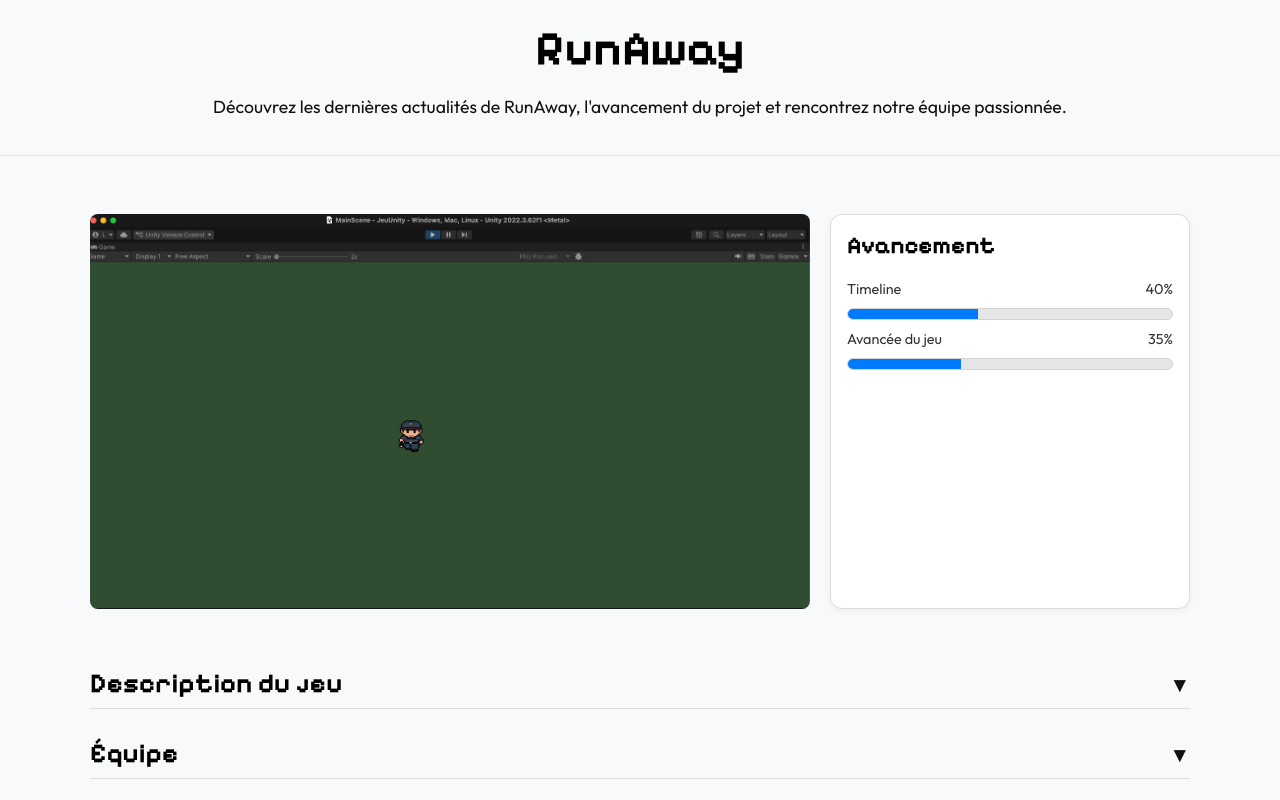
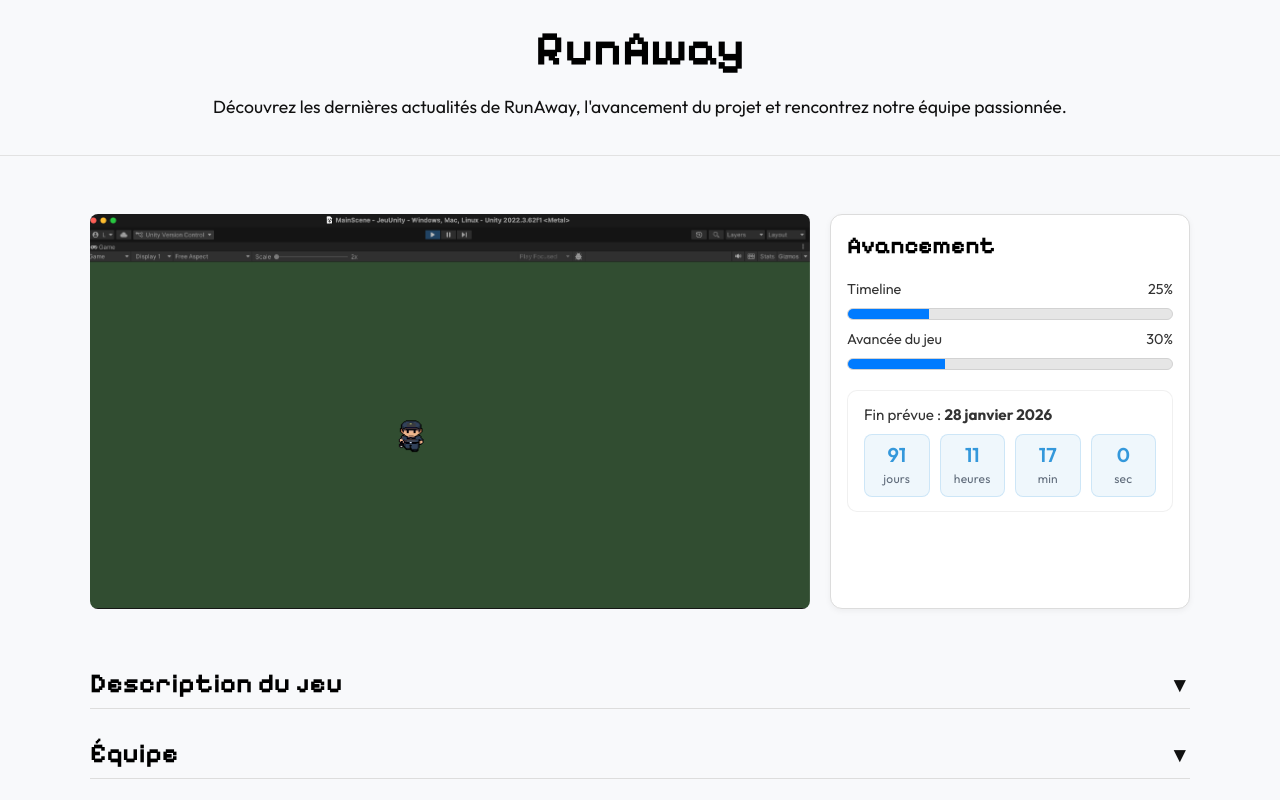
Before and after one commit to Lucaaaaasssss/KickStarterSAE, a Vue app: page / in a window 1280 px wide. Shown: the top 800 px of the page. Built offline with nearby package versions, Linux system fonts and the light colour scheme.

Commit message:
ajout timer et mise a jour actus

```diff
--- a/src/assets/main.css
+++ b/src/assets/main.css
@@ -105,3 +105,57 @@
         height: 260px;
     }
 }
+
+.countdown {
+    margin-top: 20px;
+    padding: 14px 16px;
+    border: 1px solid rgba(0,0,0,0.06);
+    border-radius: 10px;
+    background: #fff;
+}
+
+.countdown__title {
+    font-size: 0.95rem;
+    margin-bottom: 10px;
+    color: #333;
+}
+
+.countdown__grid {
+    display: grid;
+    grid-template-columns: repeat(4, minmax(60px, 1fr));
+    gap: 10px;
+}
+
+.countdown__item {
+    text-align: center;
+    padding: 10px 8px;
+    border-radius: 8px;
+    background: rgba(52,152,219,0.08);   /* halo léger */
+    border: 1px solid rgba(52,152,219,0.18);
+}
+
+.countdown__value {
+    display: block;
+    font-size: 1.25rem;
+    font-weight: 600;
+    line-height: 1;
+    color: #3498db; /* même bleu que la progress bar */
+}
+
+.countdown__label {
+    display: block;
+    margin-top: 6px;
+    font-size: 0.75rem;
+    color: #5f6b7a;
+    letter-spacing: 0.02em;
+}
+
+.countdown__done {
+    text-align: center;
+    padding: 12px 10px;
+    border-radius: 8px;
+    background: rgba(46, 204, 113, 0.1);
+    border: 1px solid rgba(46, 204, 113, 0.25);
+    color: #2ecc71;
+    font-weight: 600;
+}
--- a/src/components/SectionDescription.vue
+++ b/src/components/SectionDescription.vue
@@ -209,7 +209,20 @@
               </article>
 
               <article class="news-card">
-                <div class="news-date">06 oct. 2025</div>
+                <div class="news-date">06 nov. 2025</div>
+                <h3 class="news-title">Moodboard</h3>
+                <p class="news-text">Création d’un moodboard afin de définir et poser l’ambiance visuelle et artistique du jeu vidéo.</p>
+
+                <div class="news-assets_bis">
+                  <div class="assets-row_bis">
+                    <img src="../assets/moodboard.jpg" alt="Moodboard" />
+                  </div>
+                </div>
+
+              </article>
+
+              <article class="news-card">
+                <div class="news-date">06 nov. 2025</div>
                 <h3 class="news-title">Page de présentation prête</h3>
                 <p class="news-text">
                   La page Kickstarter est maintenant créée : description, visuels, planning, actualités et objectifs sont posés.
@@ -472,6 +485,7 @@
   border: 1px solid #d2d2d2;
   background: #ffff;
   padding: 4px;
+  margin-top: 16px;
   image-rendering: pixelated;
 
 }
--- a/src/components/SectionShowcase.vue
+++ b/src/components/SectionShowcase.vue
@@ -3,10 +3,10 @@
     <div class="container grid-2-1">
       <!-- 2/3 : image -->
       <img
-  class="showcase-img"
-  src="../assets/jeugameplay1.png"
-  alt="Gameplay du jeu"
-/>
+          class="showcase-img"
+          src="../assets/jeugameplay1.png"
+          alt="Gameplay du jeu"
+      />
 
       <!-- 1/3 : petit rectangle avec 2 barres -->
       <div class="panel">
@@ -16,25 +16,110 @@
           <span>Timeline</span><span>{{ design }}%</span>
         </div>
 
-        <div class="progress" aria-label="Timeline" role="progressbar" :aria-valuenow="design" aria-valuemin="0" aria-valuemax="100">
+        <div
+            class="progress"
+            aria-label="Timeline"
+            role="progressbar"
+            :aria-valuenow="design"
+            aria-valuemin="0"
+            aria-valuemax="100"
+        >
           <div class="progress__bar" :style="{ width: design + '%' }"></div>
         </div>
 
         <div class="progress__label">
           <span>Avancée du jeu</span><span>{{ dev }}%</span>
         </div>
-        <div class="progress" aria-label="Avancée du jeu" role="progressbar" :aria-valuenow="dev" aria-valuemin="0" aria-valuemax="100">
+        <div
+            class="progress"
+            aria-label="Avancée du jeu"
+            role="progressbar"
+            :aria-valuenow="dev"
+            aria-valuemin="0"
+            aria-valuemax="100"
+        >
           <div class="progress__bar" :style="{ width: dev + '%' }"></div>
         </div>
 
+        <!-- Compteur jusqu'au 28 janvier 2026 -->
+        <div class="countdown" aria-live="polite">
+          <div class="countdown__title">
+            Fin prévue : <strong>28 janvier 2026</strong>
+          </div>
+
+          <div v-if="!isOver" class="countdown__grid">
+            <div class="countdown__item">
+              <span class="countdown__value">{{ days }}</span>
+              <span class="countdown__label">jours</span>
+            </div>
+            <div class="countdown__item">
+              <span class="countdown__value">{{ hours }}</span>
+              <span class="countdown__label">heures</span>
+            </div>
+            <div class="countdown__item">
+              <span class="countdown__value">{{ minutes }}</span>
+              <span class="countdown__label">min</span>
+            </div>
+            <div class="countdown__item">
+              <span class="countdown__value">{{ seconds }}</span>
+              <span class="countdown__label">sec</span>
+            </div>
+          </div>
+
+          <div v-else class="countdown__done">Terminé 🎉</div>
+        </div>
+        <!-- /compteur -->
       </div>
     </div>
   </section>
 </template>
 
+
 <script setup>
-import { ref } from 'vue'
+import { ref, onMounted, onBeforeUnmount } from 'vue'
 
-const design = ref(40) // exemple
-const dev = ref(35)    // exemple
+const design = ref(25) // exemple
+const dev = ref(30)    // exemple
+
+// Cible : 28 janvier 2026 à 00:00:00 (Europe/Paris, UTC+1 en janvier)
+const target = new Date('2026-01-28T00:00:00+01:00')
+
+const days = ref(0)
+const hours = ref(0)
+const minutes = ref(0)
+const seconds = ref(0)
+const isOver = ref(false)
+
+let timerId
+
+function updateCountdown () {
+  const now = new Date()
+  let diff = target.getTime() - now.getTime()
+
+  if (diff <= 0) {
+    isOver.value = true
+    days.value = hours.value = minutes.value = seconds.value = 0
+    clearInterval(timerId)
+    return
+  }
+
+  isOver.value = false
+
+  const sec = Math.floor(diff / 1000)
+  days.value    = Math.floor(sec / 86400)
+  const remDay  = sec % 86400
+  hours.value   = Math.floor(remDay / 3600)
+  const remHour = remDay % 3600
+  minutes.value = Math.floor(remHour / 60)
+  seconds.value = remHour % 60
+}
+
+onMounted(() => {
+  updateCountdown()
+  timerId = setInterval(updateCountdown, 1000)
+})
+
+onBeforeUnmount(() => {
+  if (timerId) clearInterval(timerId)
+})
 </script>
```
Also changed, not shown: src/assets/moodboard.jpg (added).
